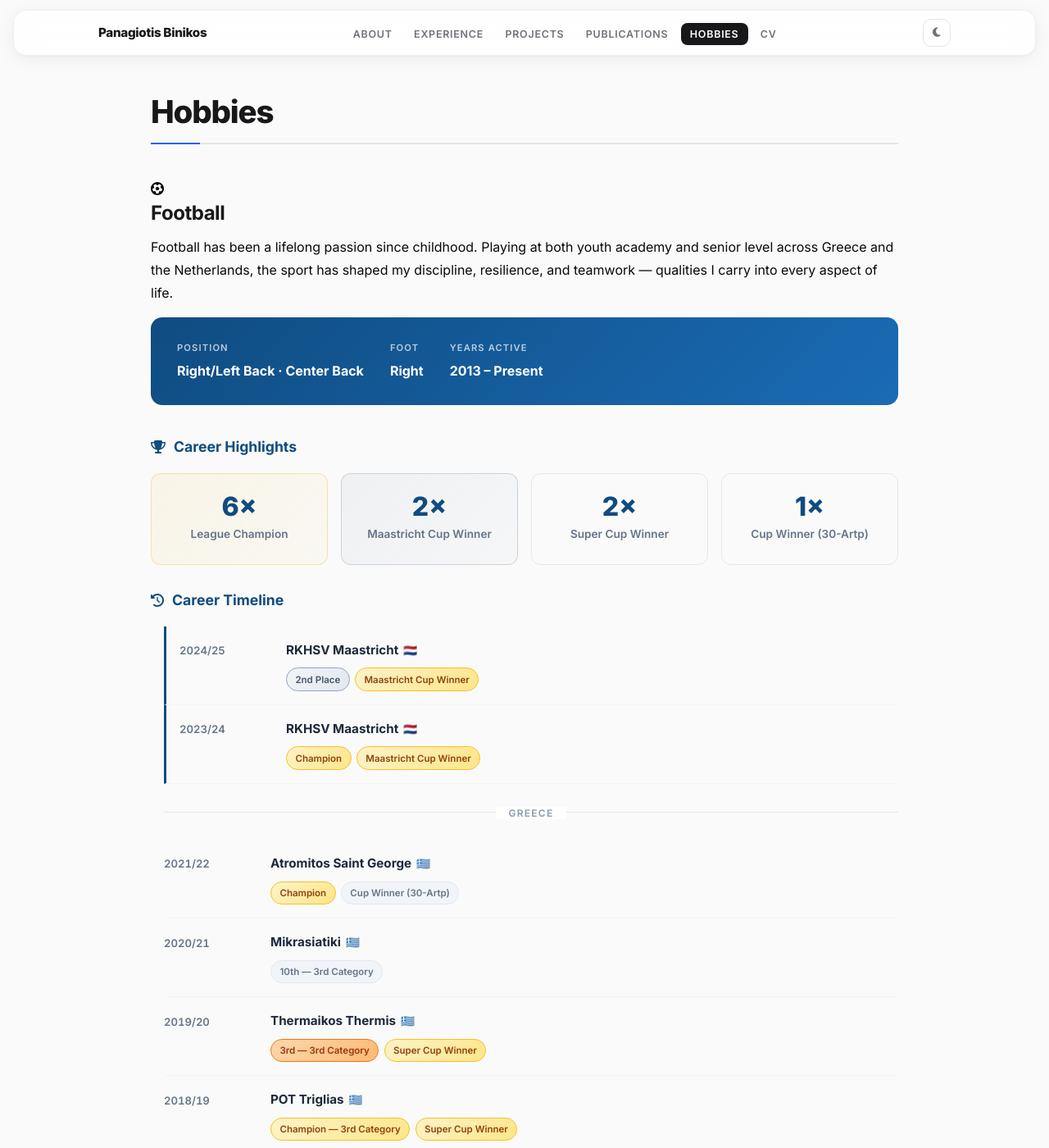
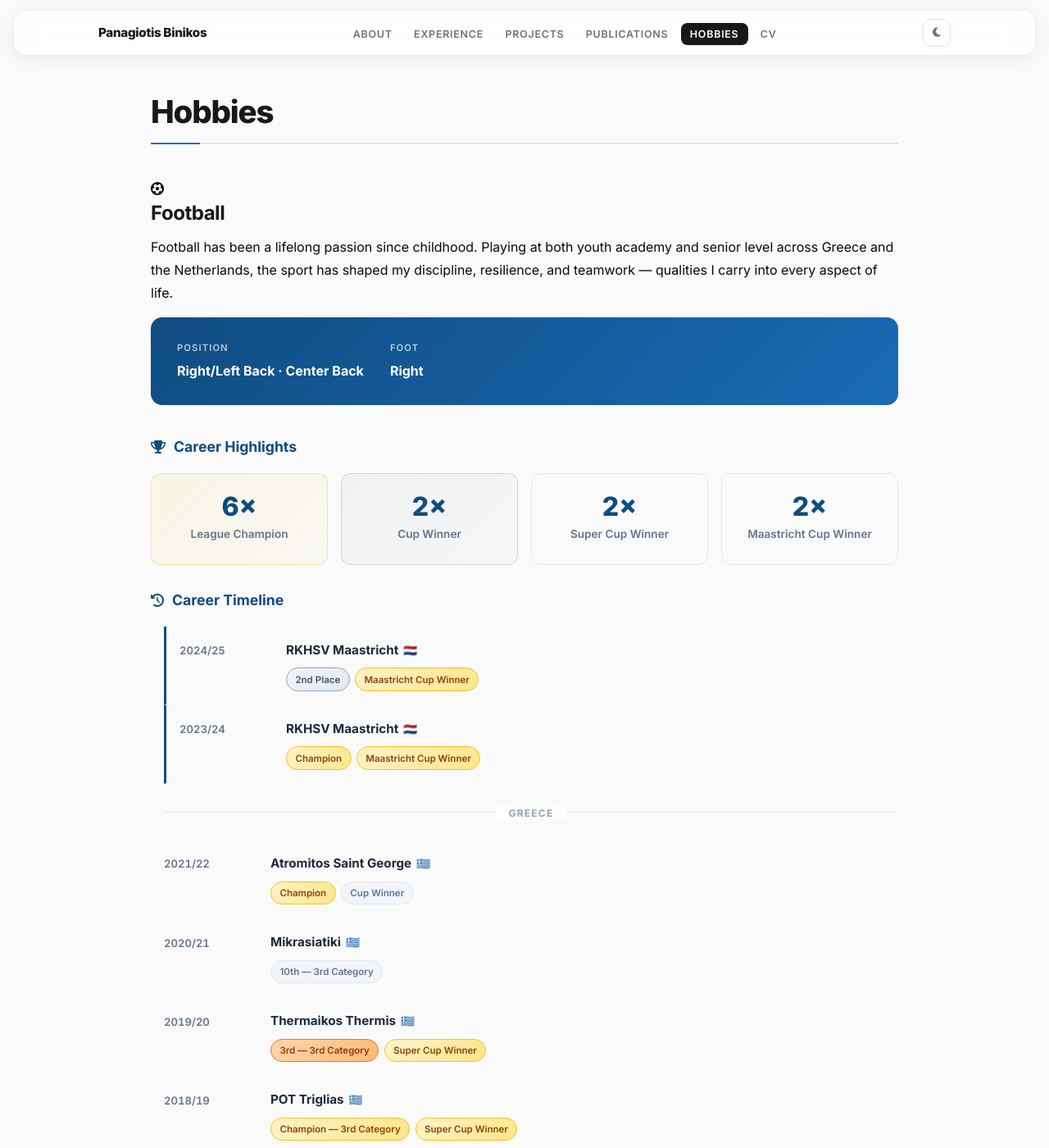
Before and after one commit to PanosBin/PanosBin.github.io, a Jekyll site: the page built from hobbies.md, in a window 1280 px wide and 1400 px high. Shown: the whole window at 82% size. Built offline with Jekyll 4.4.1, drawn with Linux system fonts in a browser that asks for light colours; some of the changed text lies outside the part shown.

Commit message:
Update hobbies and projects content

```diff
--- a/hobbies.md
+++ b/hobbies.md
@@ -32,10 +32,6 @@ description: "Hobbies and football achievements of Panagiotis Binikos."
         <span class="player-card__label">Foot</span>
         <span class="player-card__value">Right</span>
       </div>
-      <div class="player-card__stat">
-        <span class="player-card__label">Years Active</span>
-        <span class="player-card__value">2013 &ndash; Present</span>
-      </div>
     </div>
   </div>
 
@@ -49,15 +45,15 @@ description: "Hobbies and football achievements of Panagiotis Binikos."
     </div>
     <div class="highlight-card highlight-card--silver">
       <div class="highlight-number">2&times;</div>
-      <div class="highlight-text">Maastricht Cup Winner</div>
+      <div class="highlight-text">Cup Winner</div>
     </div>
     <div class="highlight-card">
       <div class="highlight-number">2&times;</div>
       <div class="highlight-text">Super Cup Winner</div>
     </div>
     <div class="highlight-card">
-      <div class="highlight-number">1&times;</div>
-      <div class="highlight-text">Cup Winner (30-Artp)</div>
+      <div class="highlight-number">2&times;</div>
+      <div class="highlight-text">Maastricht Cup Winner</div>
     </div>
   </div>
 
@@ -98,7 +94,7 @@ description: "Hobbies and football achievements of Panagiotis Binikos."
         <div class="ft-team">Atromitos Saint George <span class="ft-country">🇬🇷</span></div>
         <div class="ft-result">
           <span class="ft-badge ft-badge--gold">Champion</span>
-          <span class="ft-badge">Cup Winner (30-Artp)</span>
+          <span class="ft-badge">Cup Winner</span>
         </div>
       </div>
     </div>
@@ -170,28 +166,6 @@ description: "Hobbies and football achievements of Panagiotis Binikos."
         </div>
       </div>
     </div>
-
-    <div class="ft-item">
-      <div class="ft-season">2014/15</div>
-      <div class="ft-content">
-        <div class="ft-team">Aris FC U16 <span class="ft-country">🇬🇷</span></div>
-        <div class="ft-result">
-          <span class="ft-badge ft-badge--bronze">Semifinals</span>
-          <span class="ft-badge ft-badge--gold">U17 Champion</span>
-        </div>
-      </div>
-    </div>
-
-    <div class="ft-item">
-      <div class="ft-season">2013/14</div>
-      <div class="ft-content">
-        <div class="ft-team">Aris FC U15 <span class="ft-country">🇬🇷</span></div>
-        <div class="ft-result">
-          <span class="ft-badge ft-badge--silver">2nd &mdash; Superleague U15 North</span>
-        </div>
-      </div>
-    </div>
-
   </div>
 </div>
 
```
Also changed, not shown: projects.md (+1 -2 lines).
